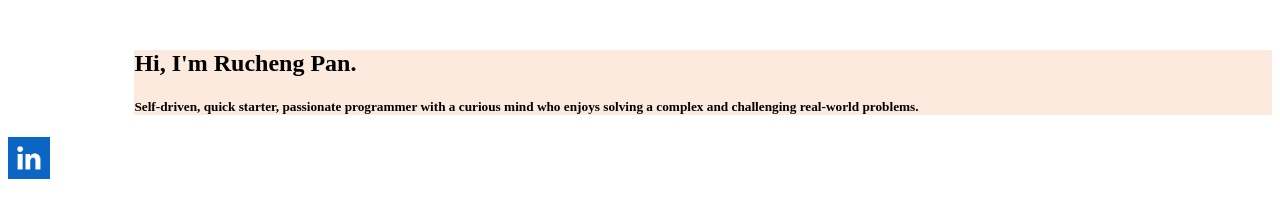
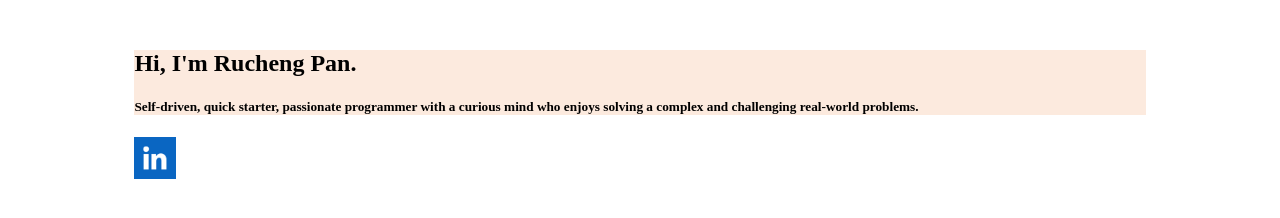
Before and after one commit to ruchengpan/ruchengpan.github.io, a plain HTML site: page index.html in a window 1280 px wide. Drawn offline with Linux system fonts and the light colour scheme.

Commit message:
fixed spacing

```diff
--- a/index.html
+++ b/index.html
@@ -1,12 +1,12 @@
 <main>
     <section id="intro">
-            <div style="background-color:rgb(252, 234, 222);margin-left: 10%; margin-top: 50px;">
+            <div style="background-color:rgb(252, 234, 222);margin-left: 10%; margin-right: 10%; margin-top: 50px;">
                 <h2>Hi, I'm Rucheng Pan.</h2>
                 <h5>Self-driven, quick starter, passionate programmer with a curious mind who enjoys solving a complex and challenging real-world problems.</h5>
     </section>
     <section id="socials">
         <a href="https://www.linkedin.com/in/ruchengpan">
-            <img src="linkedin.png" alt="Connect on LinkedIn" style="width:42px;height:42px;">
+            <img src="linkedin.png" alt="Connect on LinkedIn" style="width:42px;height:42px;margin-left: 10%">
         </a>
     </section>
 </main>
```
